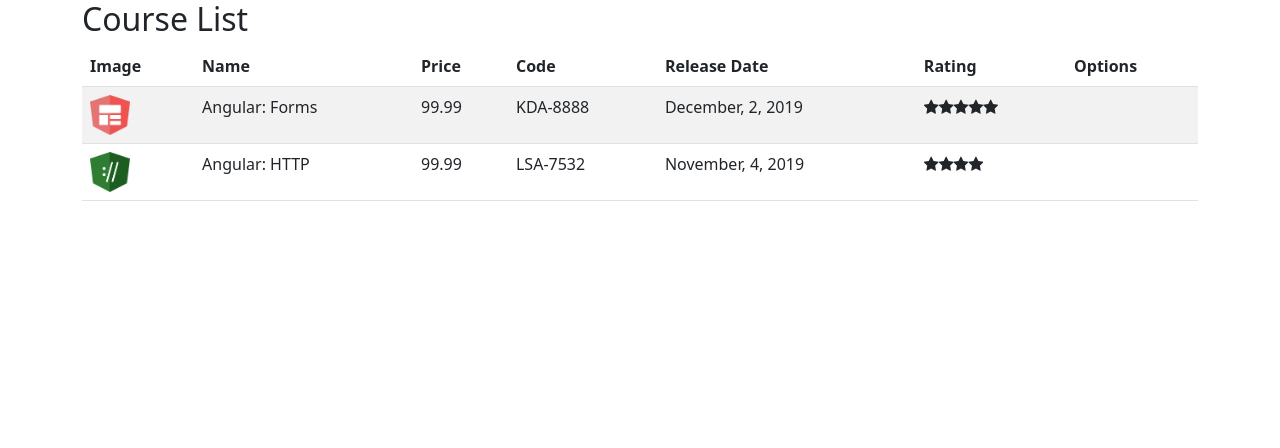
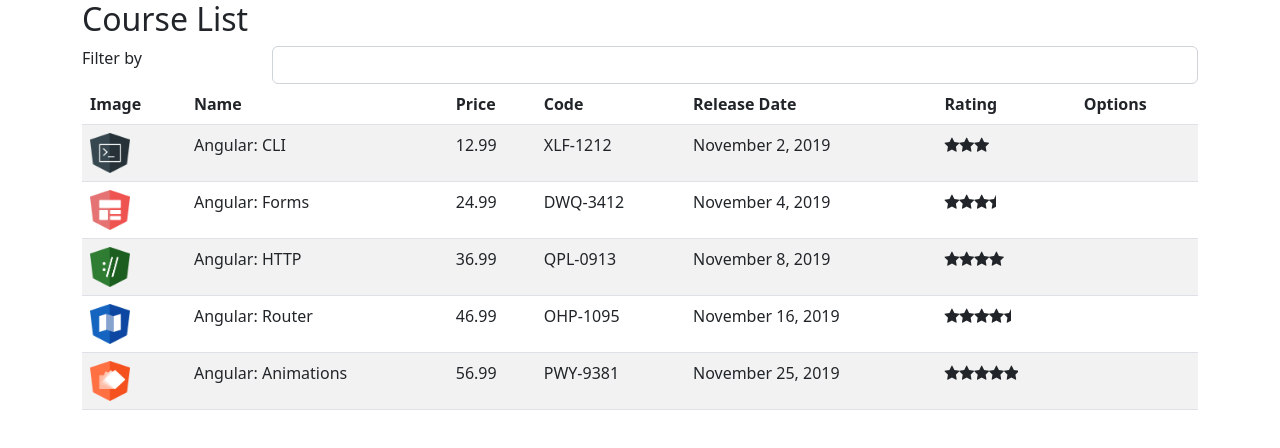
Before and after one commit to gabrielrsh/courses-manager, an Angular app: page / in a window 1280 px wide. Shown: the top 448 px of the page. Built offline with nearby package versions, Linux system fonts and the light colour scheme.

Commit message:
adiciona injeção de dependencia e eventos data binding

```diff
--- /dev/null
+++ b/src/app/courses/course.service.ts
@@ -0,0 +1,69 @@
+import { Injectable } from "@angular/core";
+import { Course } from "./course";
+
+@Injectable({
+    providedIn: 'root'
+})
+export class CourseService {
+    retrieveAll(): Course[] {
+        return COURSES;
+    }
+}
+
+var COURSES: Course[] = [
+    {
+        id: 1,
+        name: 'Angular: CLI',
+        releaseDate: 'November 2, 2019',
+        description: 'Neste curso, os alunos irão obter um grande conhecimento nos principais recursos do CLI.',
+        duration: 120,
+        code: 'XLF-1212',
+        rating: 3,
+        price: 12.99,
+        imageUrl: '/assets/images/cli.png',
+    },
+    {
+        id: 2,
+        name: 'Angular: Forms',
+        releaseDate: 'November 4, 2019',
+        description: 'Neste curso, os alunos irão obter um conhecimento aprofundado sobre os recursos disponíveis no módulo de Forms.',
+        duration: 80,
+        code: 'DWQ-3412',
+        rating: 3.5,
+        price: 24.99,
+        imageUrl: '/assets/images/forms.png',
+    },
+    {
+        id: 3,
+        name: 'Angular: HTTP',
+        releaseDate: 'November 8, 2019',
+        description: 'Neste curso, os alunos irão obter um conhecimento aprofundado sobre os recursos disponíveis no módulo de HTTP.',
+        duration: 80,
+        code: 'QPL-0913',
+        rating: 4.0,
+        price: 36.99,
+        imageUrl: '/assets/images/http.png',
+    },
+    {
+        id: 4,
+        name: 'Angular: Router',
+        releaseDate: 'November 16, 2019',
+        description: 'Neste curso, os alunos irão obter um conhecimento aprofundado sobre os recursos disponíveis no módulo de Router.',
+        duration: 80,
+        code: 'OHP-1095',
+        rating: 4.5,
+        price: 46.99,
+        imageUrl: '/assets/images/router.png',
+    },
+    {
+        id: 5,
+        name: 'Angular: Animations',
+        releaseDate: 'November 25, 2019',
+        description: 'Neste curso, os alunos irão obter um conhecimento aprofundado sobre os recursos disponíveis sobre Animation.',
+        duration: 80,
+        code: 'PWY-9381',
+        rating: 5,
+        price: 56.99,
+        imageUrl: '/assets/images/animations.png',
+    }
+];
--- a/src/app/courses/course.ts
+++ b/src/app/courses/course.ts
@@ -7,9 +7,10 @@
     duration: number;
     rating: number;
     releaseDate: string;
+    description: string;
 
     constructor(id:number, name: string, imageUrl:string, price:number,
-         code:string, duration:number, rating:number, releaseDate:string){
+         code:string, duration:number, rating:number, releaseDate:string, description:string){
         this.id = id;
         this.name = name;
         this.imageUrl = imageUrl;
@@ -18,5 +19,6 @@
         this.duration = duration;
         this.rating = rating;
         this.releaseDate = releaseDate;
+        this.description = description;
     }
 }
--- a/src/app/courses/courses-list.component.html
+++ b/src/app/courses/courses-list.component.html
@@ -1,4 +1,12 @@
 <h2> Course List </h2>
+
+<div class="form-group row">
+    <label class="col-sm-2 col-from-label">Filter by</label>
+
+    <div class="col-sm-10">
+        <input [(ngModel)]="filter" class="form-control">
+    </div>
+</div>
 
 <table class="table table-striped">
     <thead>
@@ -14,7 +22,7 @@
     </thead>
 
     <tbody>
-        <tr *ngFor="let course of courses">
+        <tr *ngFor="let course of filteredCourses">
             <td><img [src]="course.imageUrl" alt="logo do curso" width="40" height="40"></td>
             <td>{{course.name}}</td>
             <td>{{course.price}}</td>
--- a/src/app/courses/courses-list.component.ts
+++ b/src/app/courses/courses-list.component.ts
@@ -1,34 +1,32 @@
 import { Component, OnInit } from "@angular/core";
 import { Course } from "./course";
+import { CourseService } from "./course.service";
+
 @Component({
     selector: 'app-courses-list',
     templateUrl: './courses-list.component.html'
 })
 export class CoursesListComponent implements OnInit{
-    courses: Course[] = [];
+    _courses: Course[] = [];
+
+    _filterBy: string="";
+    filteredCourses: Course[] = [];
+
+    constructor(private courseService: CourseService){}
 
     ngOnInit(): void {
-        this.courses = [
-            {
-                id: 1,
-                name: "Angular: Forms",
-                imageUrl: '/assets/images/forms.png',
-                price: 99.99,
-                code: 'KDA-8888',
-                duration: 120,
-                rating: 5,
-                releaseDate: 'December, 2, 2019'
-            },
-            {
-                id: 2,
-                name: "Angular: HTTP",
-                imageUrl: '/assets/images/http.png',
-                price: 99.99,
-                code: 'LSA-7532',
-                duration: 80,
-                rating: 4,
-                releaseDate: 'November, 4, 2019'
-            }
-        ]
+        this._courses = this.courseService.retrieveAll();
+        this.filteredCourses = this._courses;
+    }
+
+    set filter(value:string) {
+        this._filterBy = value;
+
+        this.filteredCourses = this._courses.filter((course: Course) => course.name.toLocaleLowerCase()
+                                                                    .indexOf(this._filterBy.toLocaleLowerCase()) > -1);
+    }
+
+    get filter():string{
+        return this._filterBy
     }
 }
```
